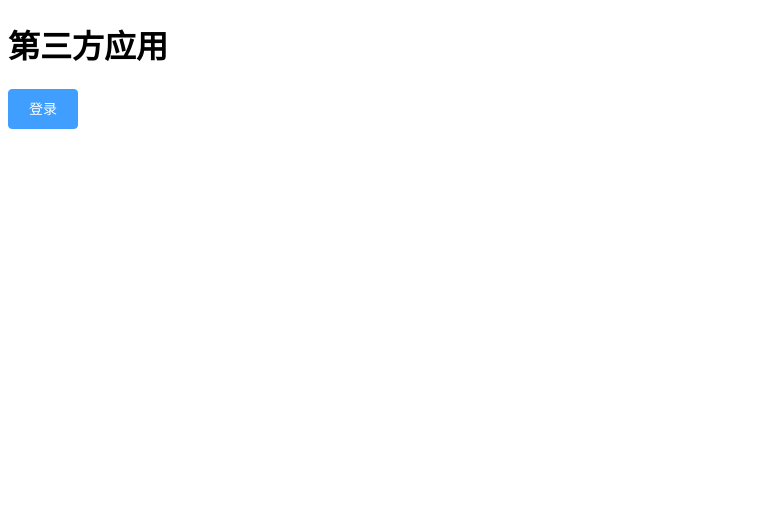
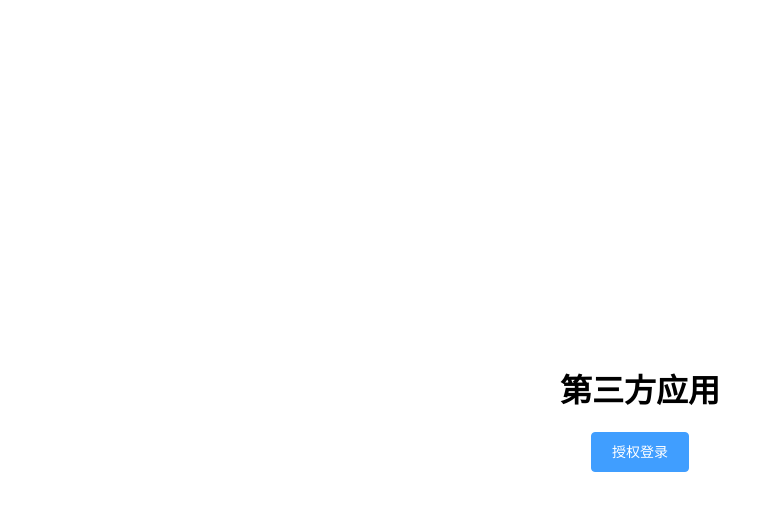
Before and after one commit to wzunjh/FaceID, a Vue app in the folder face-ui/: page /otpyy in a window 1280 px wide. Shown: the top 510 px of the page, without its empty margins (0-773 px from the left). Built offline with nearby package versions, Linux system fonts and the light colour scheme.

Commit message:
授权第三方登录实现

```diff
--- a/face-ui/src/views/otpyy/index.vue
+++ b/face-ui/src/views/otpyy/index.vue
@@ -1,8 +1,8 @@
 <template>
-  <div class="container mx-auto my-8">
-    <div class="flex flex-col items-center">
+  <div class="container mx-auto my-8 flex flex-col items-center justify-center h-screen">
+    <div class="text-center">
       <h1 class="text-3xl font-bold mb-4">第三方应用</h1>
-      <el-button v-if="!isLoggedIn" type="primary" @click="login" class="mb-8">登录</el-button>
+      <el-button v-if="!isLoggedIn" type="primary" @click="login" class="mb-8">授权登录</el-button>
       <div v-if="isLoggedIn" class="mt-8">
         <h2 class="text-2xl font-bold mb-4">授权登录成功,用户信息如下:</h2>
         <el-descriptions :column="1" border>
@@ -122,3 +122,17 @@ export default {
   }
 }
 </script>
+
+<style>
+.container {
+  display: flex;
+  flex-direction: column;
+  justify-content: center;
+  align-items: center;
+  height: 100vh;
+}
+
+.text-center {
+  text-align: center;
+}
+</style>
```
